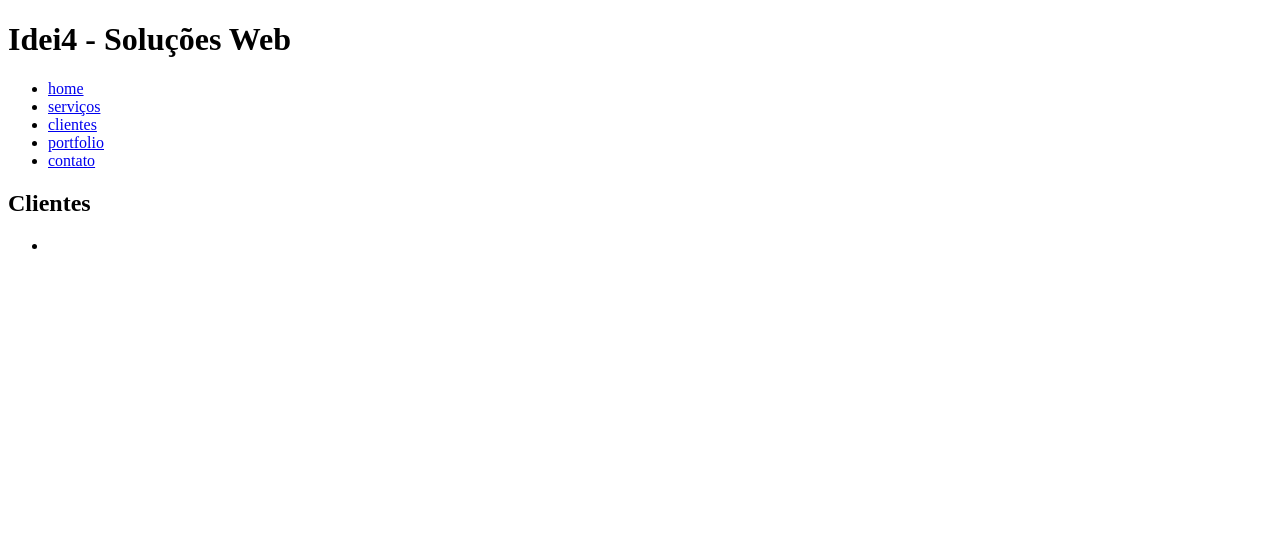
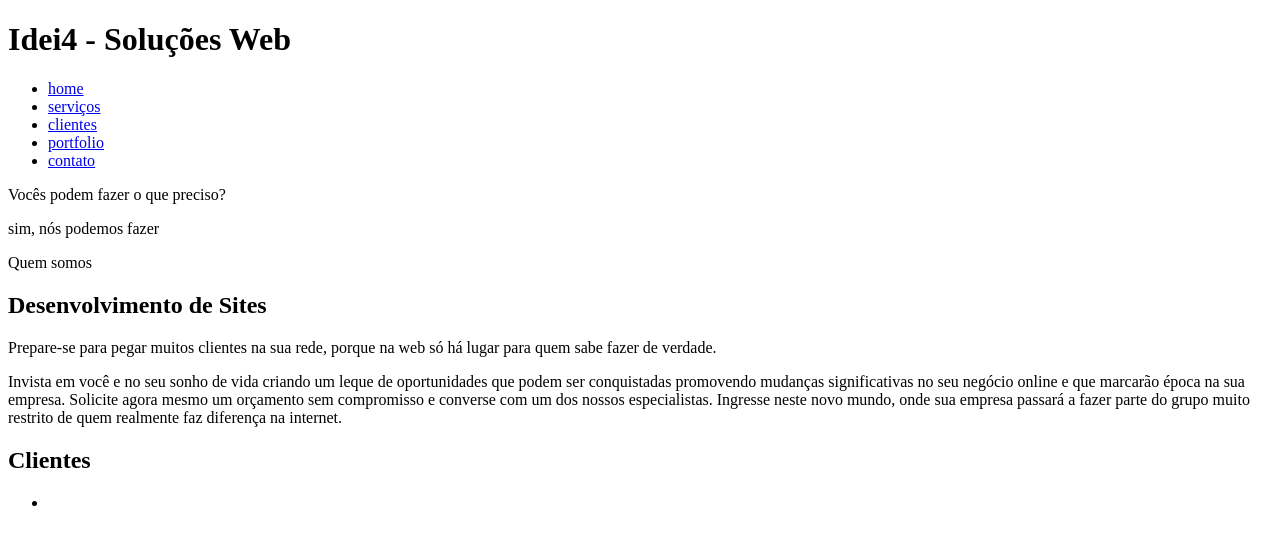
Before and after one commit to rodrigoIdei4/site-institucional-idei4, a plain HTML site: page index.html in a window 1280 px wide. Drawn offline with nearby package versions, Linux system fonts and the light colour scheme; no server answers.

Commit message:
Criação do html
Layout fechado e já criando o htmlda página

```diff
--- a/index.html
+++ b/index.html
@@ -16,6 +16,16 @@
 				</ul>
 			</nav>
 		</header>
+		<section id="home">
+			<p>Vocês podem fazer o que preciso?</p>
+			<p class="todas-maiusculas">sim, nós podemos fazer</p>
+			<p class="button">Quem somos</p>
+		</section>
+		<section id="desenvolvimento-de-sites">
+			<h1>Desenvolvimento de Sites</h1>
+			<p>Prepare-se para pegar muitos clientes na sua rede, porque na web só há lugar para quem sabe fazer de verdade.</p>
+			<p>Invista em você e no seu sonho de vida criando um leque de oportunidades que podem ser conquistadas promovendo mudanças significativas no seu negócio online e que marcarão época na sua empresa. Solicite agora mesmo um orçamento sem compromisso e converse com um dos nossos especialistas. Ingresse neste novo mundo, onde sua empresa passará a fazer parte do grupo muito restrito de quem realmente faz diferença na internet.</p>
+		</section>
 		<section id="content">
 			<section class="clientes">
 				<h2>Clientes</h2>
```
